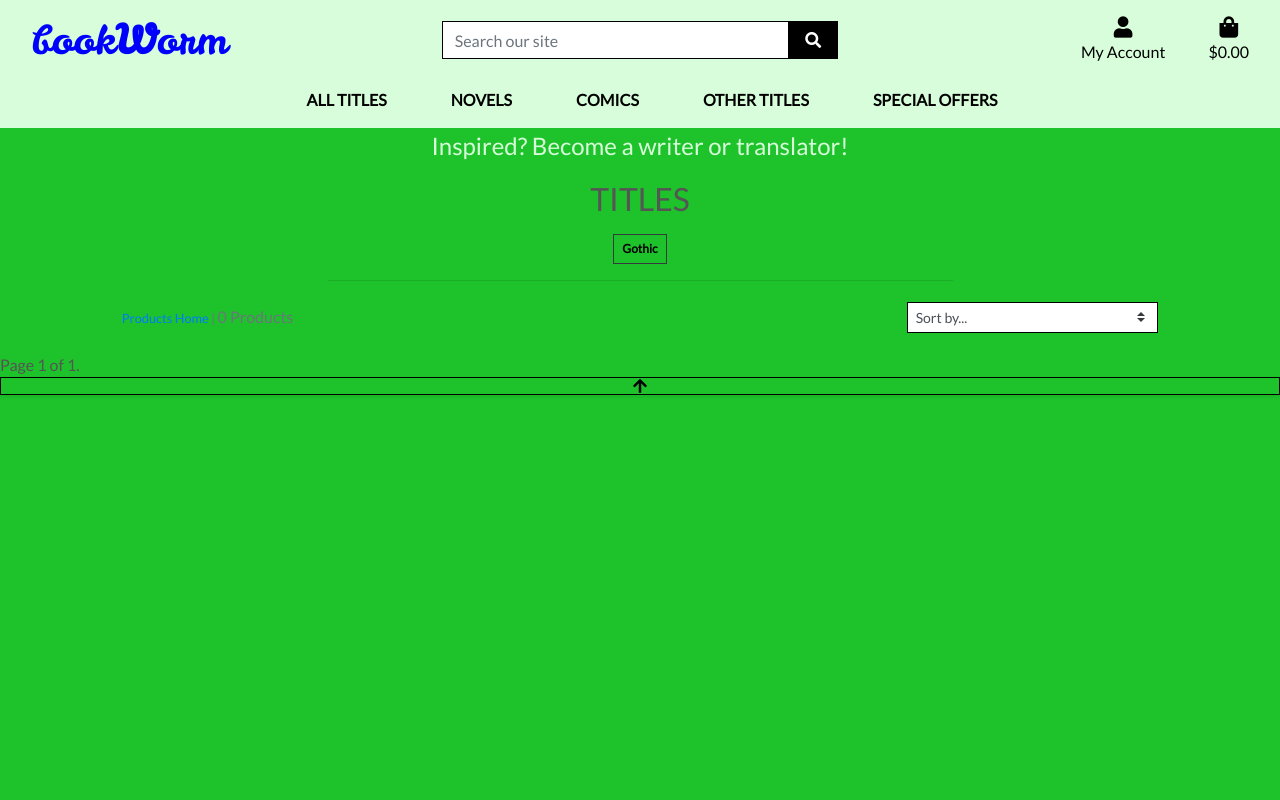
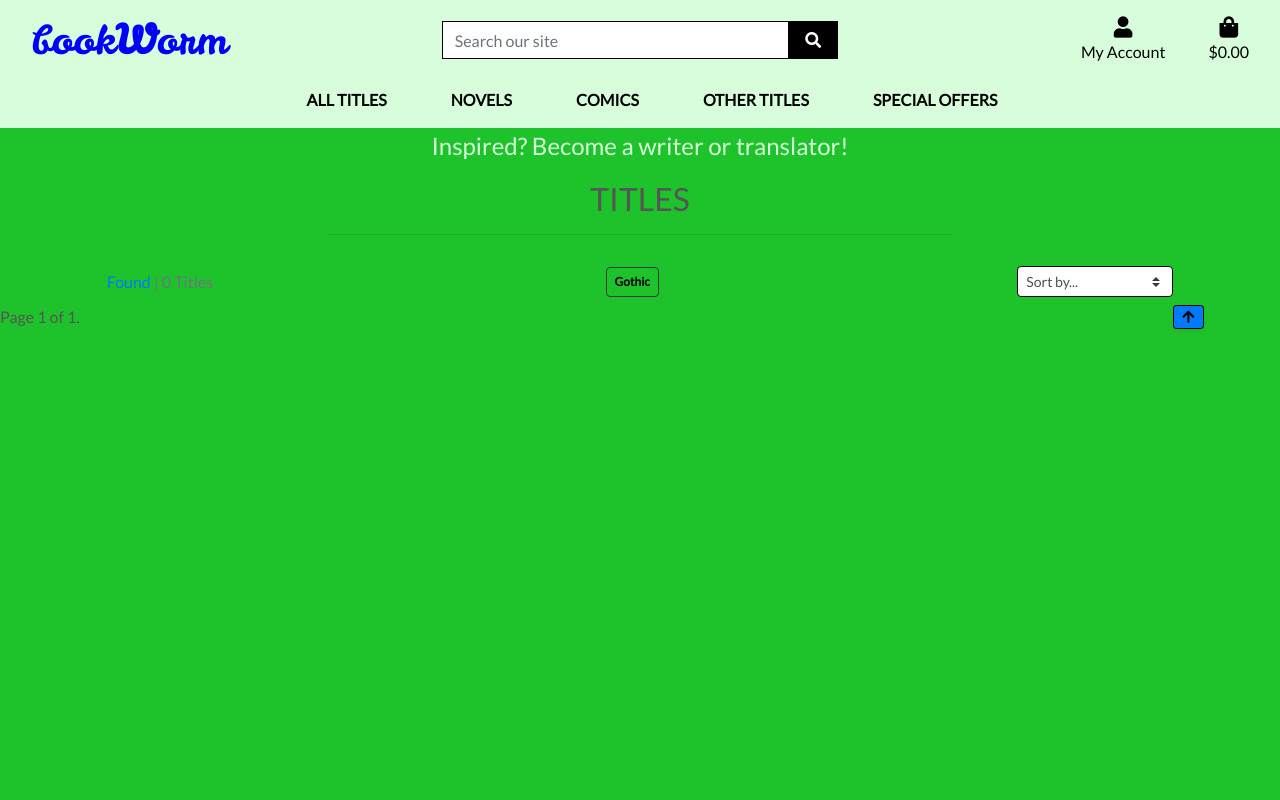
Before and after one commit to SingeRoi/bookWorm_ms4, a Django app: page /products/?category=Gothic in a window 1280 px wide. Run offline with Django 3.2, Linux system fonts and the light colour scheme; data comes from the database, SQL or seed files in the repository; data that the repository does not hold is empty; parts of the project's set-up code (start-up, migrations or seed data) failed here and were passed over; some libraries are stand-ins or nearby versions.

Commit message:
restyles product page

```diff
--- a/products/templates/products/products.html
+++ b/products/templates/products/products.html
@@ -11,24 +11,27 @@
 
 {% block content %}
 <div class="overlay"></div>
-<div class="container-fluid">
+<div class="container-fluid .container-product-titles">
     <div class="row">
         <div class="col text-center mt-3">
-            <h2 class="logo-font">Titles</h2>
-            {% for c in current_categories %}
-            <a class="category-badge text-decoration-none" href="{% url 'products' %}?category={{ c.name }}">
-                <span class="p-2 mt-2 badge badge-white text-black rounded-0 border border-dark">{{ c.friendly_name }}</span>
-            </a>
-            {% endfor %}
-            <hr class="w-50 mb-1">
+            <h2 class="logo-font product-titles">Titles</h2>
+
+            <hr class="product-hr w-50 mb-1">
         </div>
     </div>
     <div class="row">
         <div class="product-container col-10 offset-1">
-            <div class="row mt-1 mb-2">
-                <div class="col-12 col-md-6 my-auto order-md-last d-flex justify-content-center justify-content-md-end">
-                    <div class="sort-select-wrapper w-50">
-                        <select id="sort-selector" class="custom-select custom-select-sm rounded-0 border border-{% if current_sorting != 'None_None' %}info{% else %}black{% endif %}">
+            <div class="row product-category-sort-row mt-1 mb-2">
+                <div class="col col-category-badge mt-3">
+                    {% for c in current_categories %}
+                    <a class="category-badge text-decoration-none" href="{% url 'products' %}?category={{ c.name }}">
+                        <span class="p-2 mt-2 badge badge-white text-black rounded-5 border border-dark">{{ c.friendly_name }}</span>
+                    </a>
+                    {% endfor %}
+                </div>
+                <!--<div class="col-12 col-md-6 my-auto order-md-last d-flex justify-content-center justify-content-md-end">-->
+                    <div class="sort-select-wrapper w-30">
+                        <select id="sort-selector" class="custom-select custom-select-sm rounded-5 border border-{% if current_sorting != 'None_None' %}info{% else %}black{% endif %}">
                             <option value="reset" {% if current_sorting == 'None_None' %}selected{% endif %}>Sort by...</option>
                             <option value="price_asc" {% if current_sorting == 'price_asc' %}selected{% endif %}>Price (low to high)</option>
                             <option value="price_desc" {% if current_sorting == 'price_desc' %}selected{% endif %}>Price (high to low)</option>
@@ -40,13 +43,13 @@
                             <option value="category_desc" {% if current_sorting == 'category_desc' %}selected{% endif %}>Category (Z-A)</option>
                         </select>
                     </div>
-                </div>
-                <div class="col-12 col-md-6 order-md-first">
-                    <p class="text-muted mt-3 text-center text-md-left">
+                <!--</div>-->
+                <div class="col-5 search-result-col order-md-first">
+                    <p class="text-muted search-result-p mt-4 text-center text-md-left">
                         {% if search_term or current_categories or current_sorting != 'None_None' %}
-                        <span class="small"><a href="{% url 'products' %}">Products Home</a> | </span>
+                        <span class="product-search"><a href="{% url 'products' %}">Found</a> | </span>
                         {% endif %}
-                        {{ products|length }} Products{% if search_term %} found for <strong>"{{ search_term }}"</strong>{% endif %}
+                        {{ products|length }} Titles{% if search_term %} found for <strong>"{{ search_term }}"</strong>{% endif %}
                     </p>
                 </div>
             </div>
@@ -112,7 +115,7 @@
         </div>
     </div>
     <div class="row">
-        <div class="pagination">
+        <div class="col-11 pagination">
         <span class="step-links">
             {% if products.has_previous %}
                 <a href="?page=1">&laquo; first</a>
@@ -129,13 +132,13 @@
             {% endif %}
         </span>
         </div>
-
-    </div>
-</div>
-<div class="btt-button shadow-sm rounded-0 border border-black">
+        <div class="btt-button shadow-sm btn btn-primary btn-sm rounded-5 border border-black">
             <a class="btt-link d-flex h-100">
                 <i class="fas fa-arrow-up text-black mx-auto my-auto"></i>
             </a>
+        </div>
+    </div>
+
 </div>
 {% endblock %}
 
--- a/static/css/base.css
+++ b/static/css/base.css
@@ -65,6 +65,11 @@ body {
     color: white;
 }
 
+.navbar-toggler-btn {
+    border: none;
+    padding-top: 0;
+}
+
 .text-worm {
     font-family: 'Leckerli One', cursive;
     color: #00F !important;
@@ -94,6 +99,30 @@ body {
     z-index: -1;
 }
 
+.product-category-sort-row {
+    display: flex;
+    flex-direction: row;
+    flex-wrap: wrap;
+    margin-right: -15px;
+    margin-left: -15px;
+    align-items: center;
+}
+
+#sort-selector {
+    margin-top: 1.6em;
+}
+
+.search-result-col {
+    padding: 0;
+}
+
+.search-result-p {
+    margin-bottom: 0;
+}
+
+.col-category-badge {
+    left: 3.7%;
+}
 /* -------------------------------- Media Queries */
 
 /* Slightly larger container on xl screens */
@@ -132,9 +161,28 @@ body {
         padding-top: 2em;
     }
 
-
     .read-now-button {
     margin-left: 2em;
     margin-top: 7em;
     }
+
+    .container-product-titles {
+        display: flex;
+        flex-flow: wrap
+        flex-direction: row;
+        justify-content: center;
+    }
+
+    .product-titles {
+        display: none;
+    }
+
+    .product-hr {
+        display: none;
+    }
+
+    .col-category-badge {
+        left: 0;
+        padding-left: 0;
+    }
 }
--- a/templates/base.html
+++ b/templates/base.html
@@ -103,7 +103,7 @@
     </div>
     <div class="row bg-pl-blue">
         <nav class="navbar navbar-expand-lg navbar-light w-100">
-            <button class="navbar-toggler" type="button" data-toggle="collapse" data-target="#main-nav" aria-controls="#main-nav" aria-expanded="false" aria-label="Toggle navigation">
+            <button class="navbar-toggler navbar-toggler-btn" type="button" data-toggle="collapse" data-target="#main-nav" aria-controls="#main-nav" aria-expanded="false" aria-label="Toggle navigation">
                 <span class="navbar-toggler-icon"></span>
             </button>
             {% include 'includes/mobile_top_header.html' %}
```
Also changed, not shown: 1 other file. Lines whose indentation alone changed are shown as unchanged.
